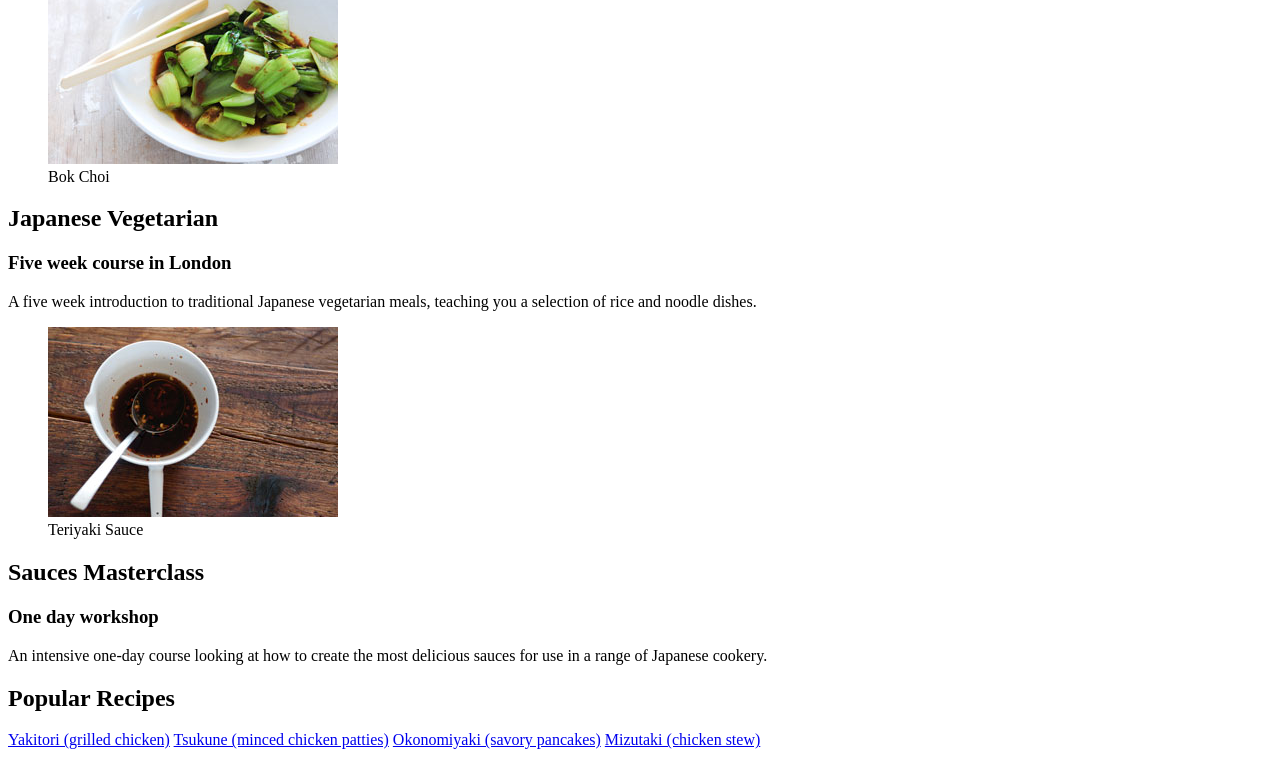
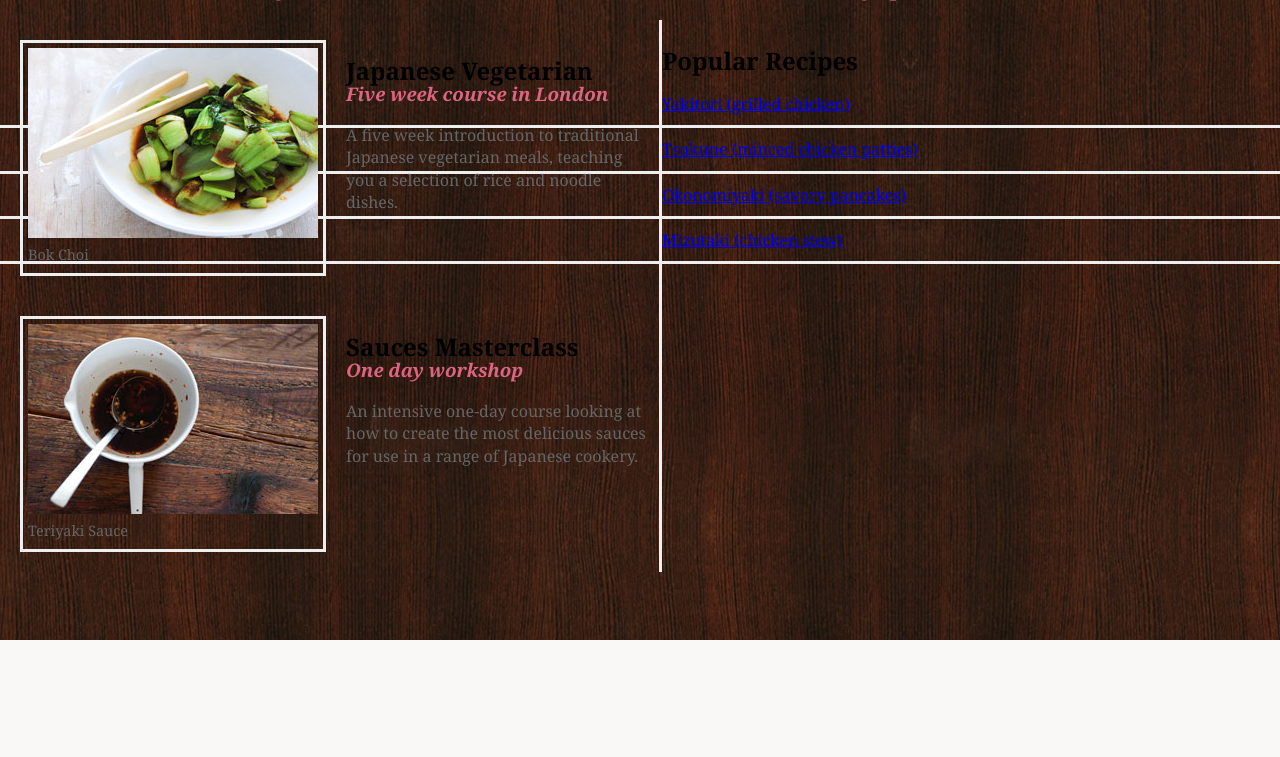
Before and after one commit to L0Aliz/2022-01-03_Yoko-konyhaja, a plain HTML site: page index.html in a window 1280 px wide. Shown: the part 160-917 px from the top of the page. After the commit the page ends 800 px from the top, so only its background shows below. Drawn offline with Linux system fonts and the light colour scheme.

Commit message:
3. feladat

```diff
--- a/index.html
+++ b/index.html
@@ -6,6 +6,7 @@
 		<meta http-equiv="X-UA-Compatible" content="IE=edge">
 		<meta name="viewport" content="width=device-width, initial-scale=1.0">
 		<title>Yoko's Kitchen</title>
+		<link rel="stylesheet" href="yoko.css">
 	</head>
 	<body>
 		<div>
```
